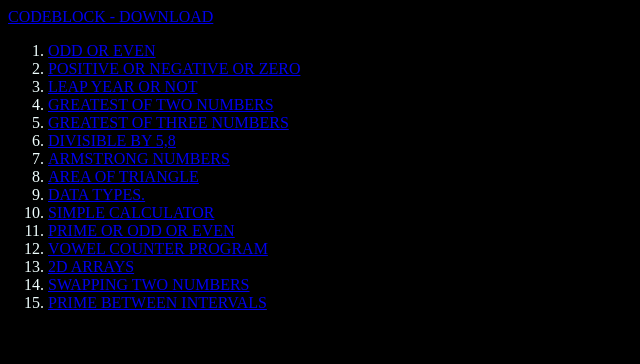
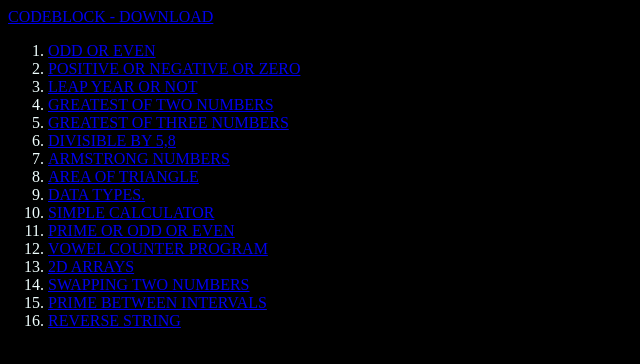
Before and after one commit to Thilak05/Lab-materials, a plain HTML site: page index.html in a window 1280 px wide. Shown: the whole page, without its empty margins (0-640 px from the left). Drawn offline with Linux system fonts and the light colour scheme.

Commit message:
Update index.html

```diff
--- a/index.html
+++ b/index.html
@@ -22,6 +22,7 @@
       <li> <a href="2d array.c">2D ARRAYS </a> </li>
       <li> <a href="SEC22EC092.c">SWAPPING TWO NUMBERS</a> </li>
       <li> <a href="prime between intervals.c">PRIME BETWEEN INTERVALS</a> </li>
+      <li> <a href="reverse string.c">REVERSE STRING</a> </li>
     </ol>
 
   </body>
```
